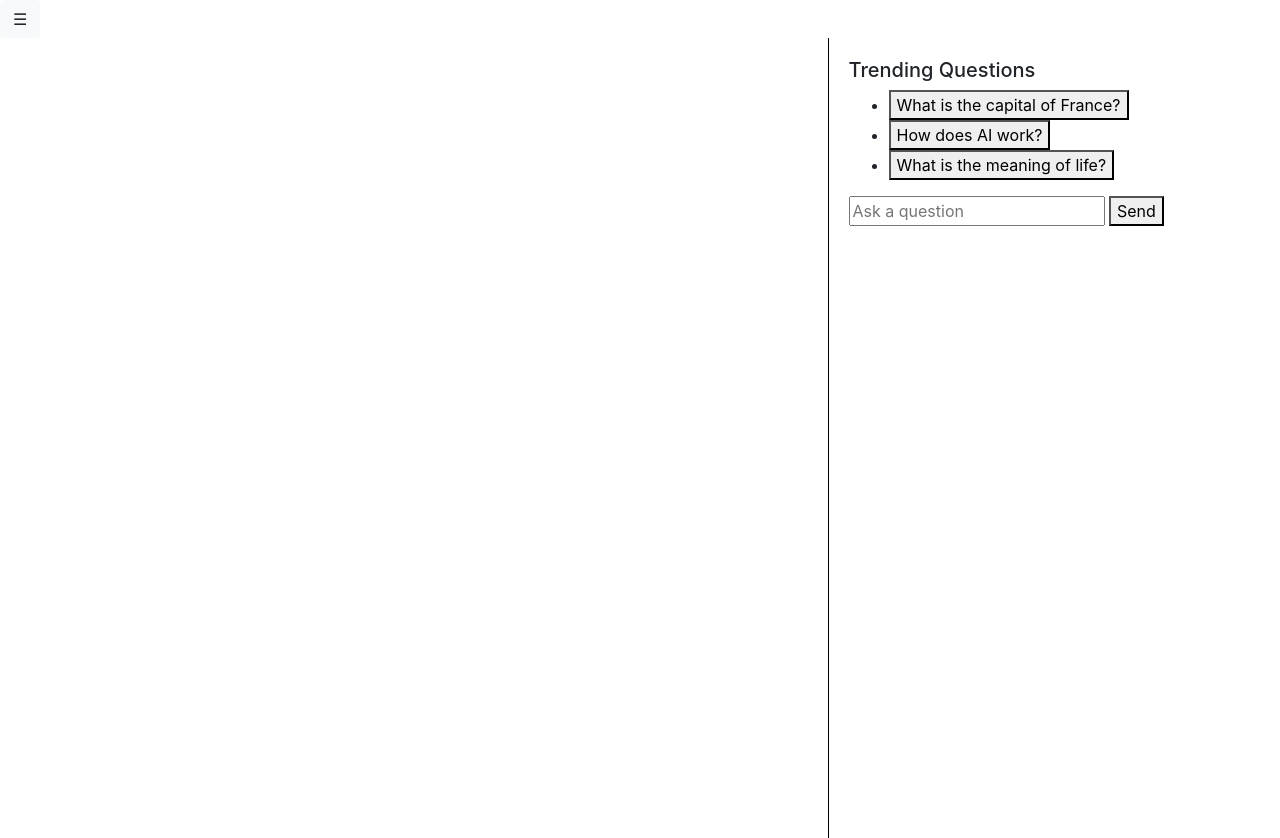
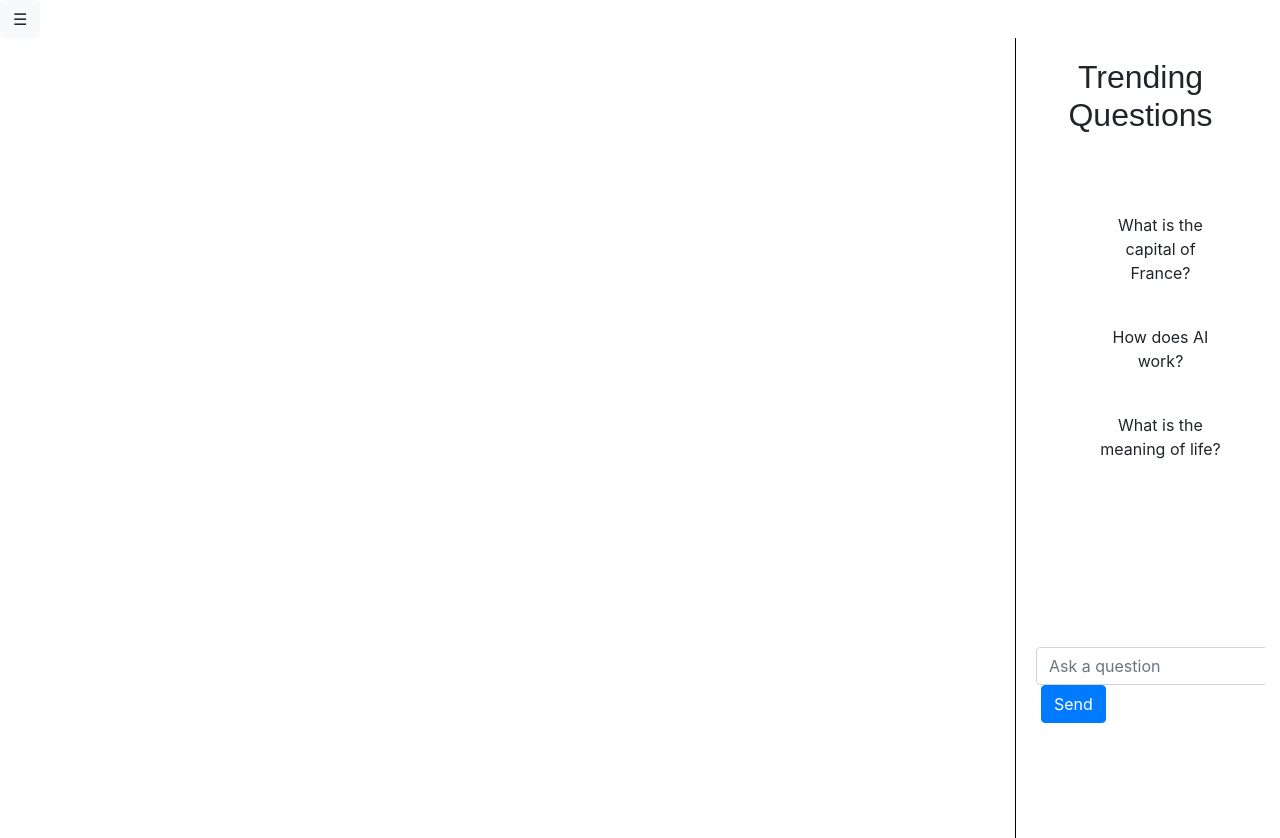
Before and after one commit to Manojdmaiya/genAIChatbot, a Flask app: page / in a window 1280 px wide. Run offline with Flask 3, Linux system fonts and the light colour scheme; some libraries are stand-ins or nearby versions.

Commit message:
styles added

```diff
--- a/app.py
+++ b/app.py
@@ -4,21 +4,22 @@ import requests
 app = Flask(__name__)
 
 # API URL for random advice
-API_URL = "https://api.adviceslip.com/advice"  # External API for random advice
+API_URL = "http://localhost:8080/api/home/random"  # External API for random advice
 
 @app.route('/')
 def home():
     return render_template('index.html')  # Serve the HTML file
-
 @app.route('/get_response', methods=['POST'])
 def get_response():
     user_question = request.json.get('question')  # Get the user's question from the request
 
-    # Make a request to the external API to get random advice
+    # Make a request to the external Java API to get random advice
     try:
         response = requests.get(API_URL)  # Send GET request to fetch random advice
-        response_data = response.json()  # Convert the API response to JSON
-        bot_response = response_data.get('slip', {}).get('advice', 'No advice found')  # Extract advice from the response
+        if response.status_code == 200:
+            bot_response = response.text  # Extract the string response from the API
+        else:
+            bot_response = f"Error: Unable to fetch response from the API. Status code: {response.status_code}"
     except Exception as e:
         bot_response = f"Error fetching response from API: {str(e)}"
 
--- a/templates/index.html
+++ b/templates/index.html
@@ -17,12 +17,12 @@
   }
   /* Left and right frame styles */
   .left-frame {
-    width: 65%;
+    width: 80%;
     padding: 20px;
     overflow-y: auto;
   }
   .right-frame {
-  width: 35%;
+  width: 20%;
   border-left: 1px solid black;
   padding: 20px;
   height: 100vh; /* Full viewport height */
@@ -88,9 +88,22 @@
   border-radius: 15px 15px 15px 0; /* Rounded on the left side */
   }
 
+  #questionsList {
+    list-style-type: none;
+  }
+
+  .trending-question {
+    background-color: transparent;
+    border: none;
+    color: inherit;
+    cursor: pointer;
+    padding: 20px 20px;
+  }
+
  </style>
 </head>
 <body>
+
 
 <!-- Sidebar -->
 <div class="sidebar" id="mySidebar">
@@ -116,7 +129,7 @@
     </div>
     <div  id="rightFrame" class="right-frame">
         <div id="trendingQuestions">
-            <h5>Trending Questions</h5>
+            <h2 style="font-family:Montserrat,sans-serif; text-align: center; padding-bottom: 50px;">Trending Questions</h2>
             <ul id="questionsList">
               <li><button class="trending-question" onclick="setQuestion('What is the capital of France?')">What is the capital of France?</button></li>
               <li><button class="trending-question" onclick="setQuestion('How does AI work?')">How does AI work?</button></li>
@@ -125,10 +138,12 @@
           </div>
 
           <!-- Input Box for Chat -->
-        <form id="questionForm" action="">
-            <input type="text" id="questionInput" placeholder="Ask a question" />
-            <button type="submit">Send</button>
-        </form>
+          <form id="questionForm" class="form-inline" action="" style="padding-top: 150px;">
+              <div class="form-group">
+                <input type="text" class="form-control" id="questionInput" placeholder="Ask a question" style="width: 400px;">
+              </div>
+            <button class="btn btn-primary" type="submit" style="margin-left: 5px;">Send</button>
+          </form>
     </div>
   </div>
 </div>
@@ -161,8 +176,11 @@ document.getElementById("questionForm").addEventListener("submit", function(even
   event.preventDefault(); // Prevent form reload
 
   var question = document.getElementById("questionInput").value; // Get the question
+
+
   if (question.trim() !== "") {
       // Create user message element (on the left side)
+
       var userMessage = document.createElement("div");
       userMessage.classList.add("chat-message", "user-message");
       userMessage.textContent = question;
```
